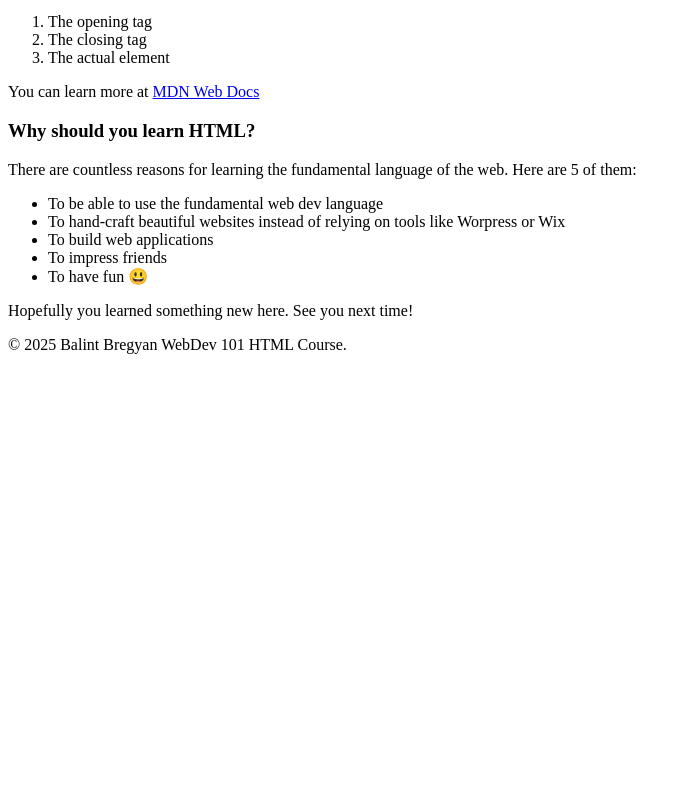
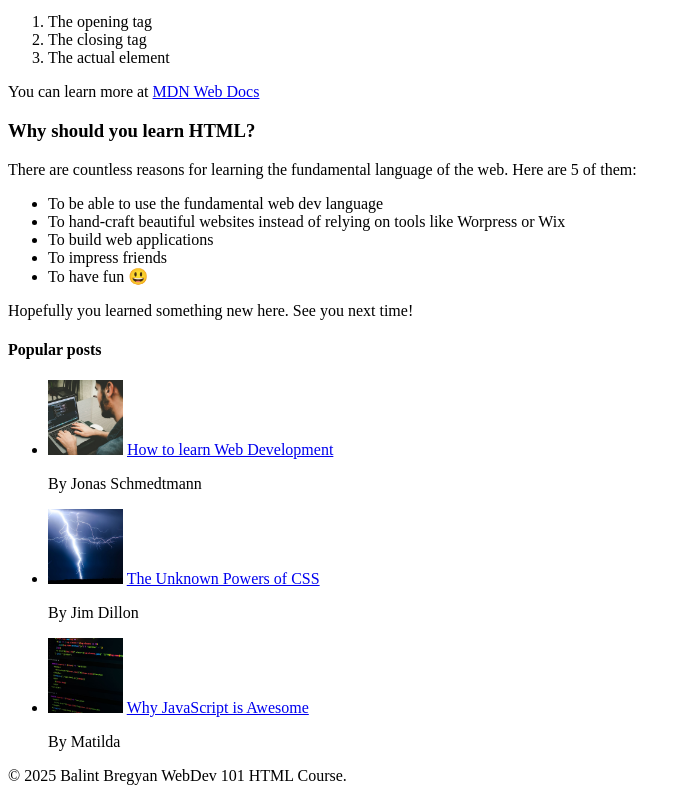
Before and after one commit to balintbregyan/WebDev101, a plain HTML site: page index.html in a window 1280 px wide. Shown: the part 758-1551 px from the top of the page, without its empty margins (0-691 px from the left). Before the commit the page ends 1120 px from the top, so only its background shows below. Drawn offline with Linux system fonts and the light colour scheme.

Commit message:
HTML Challange #1

```diff
--- a/index.html
+++ b/index.html
@@ -115,7 +115,42 @@
       <p>Hopefully you learned something new here. See you next time!</p>
     </article>
 
-    <aside></aside>
+    <aside>
+      <h4>Popular posts</h4>
+      <!-- This is how the list should be used to be semantically correct. Always wrap <li> into <ul> -->
+      <ul>
+        <li>
+          <img
+            src="img/related-1.jpg"
+            alt="Person programming"
+            width="75"
+            height="75"
+          />
+          <a href="#" target="_blank">How to learn Web Development</a>
+          <p>By Jonas Schmedtmann</p>
+        </li>
+        <li>
+          <img
+            src="img/related-2.jpg"
+            alt="Lightening bolt"
+            width="75"
+            height="75"
+          />
+          <a href="#" target="_blank">The Unknown Powers of CSS</a>
+          <p>By Jim Dillon</p>
+        </li>
+        <li>
+          <img
+            src="img/related-3.jpg"
+            alt="A screen with code"
+            width="75"
+            height="75"
+          />
+          <a href="#" target="_blank">Why JavaScript is Awesome</a>
+          <p>By Matilda</p>
+        </li>
+      </ul>
+    </aside>
 
     <footer>&copy; 2025 Balint Bregyan WebDev 101 HTML Course.</footer>
   </body>
```
Also changed, not shown: notes.txt (added).
